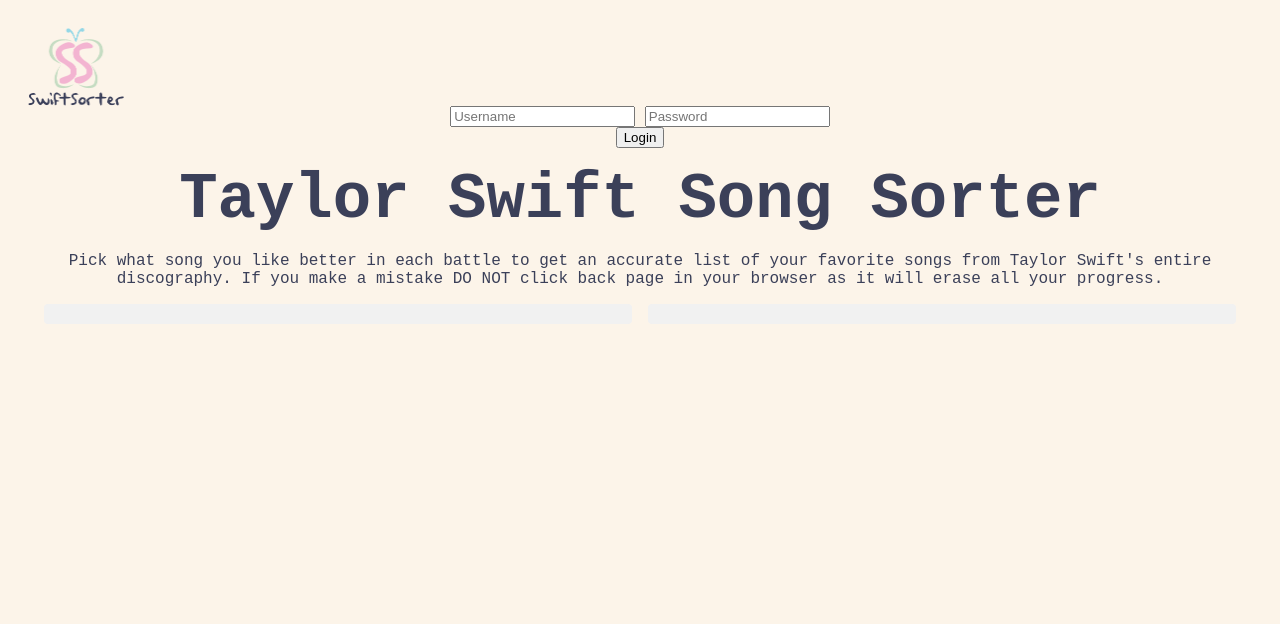
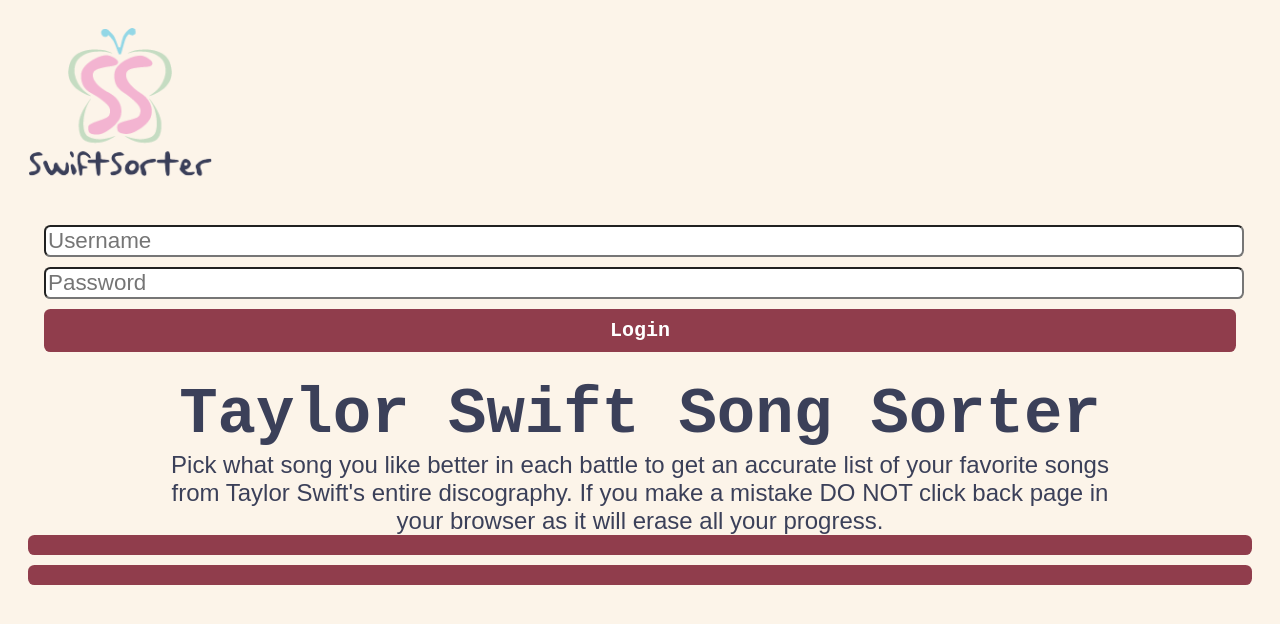
Before and after one commit to beccacohen/Becca, a plain HTML site: page index.html in a window 1280 px wide. Drawn offline with Linux system fonts and the light colour scheme; no server answers; a web font is replaced by a local one.

Commit message:
login, buttons & other basic styling

```diff
--- a/styles.css
+++ b/styles.css
@@ -9,6 +9,28 @@
 #logo {
     display: flex;
     width: 11.5rem;
+}
+
+/* Login container styles */
+.login-container {
+    padding: 1rem;
+    text-align: center;
+}
+
+.login-container input,
+.login-container button {
+    display: block;
+    margin-bottom: 10px;
+    width: 100%;
+}
+
+.info {
+    font-family: "Proxima Nova", sans-serif;
+    font-size: 1.5rem;
+    max-width: 60rem;
+    /* Set the maximum width for the .info container */
+    margin: 0 auto;
+    /* Center the .info container horizontally */
 }
 
 h2 {
@@ -24,34 +46,64 @@
 ul {
     list-style-type: none;
 }
-button#song-button1, button#song-button2 {
+
+button#song-button1,
+button#song-button2,
+button#login-button,
+button#logout-button {
     display: inline-block;
-    padding: 10px 20px;
-    font-size: 18px;
+    padding: 0.625rem 1.25rem;
+    font-size: 1.25rem;
     font-weight: bold;
     text-align: center;
     text-decoration: none;
-    background-color: #f1f1f1;
-    color: #333;
+    background-color: #903D4C;
+    color: #ffffff;
     border: none;
-    border-radius: 4px;
+    border-radius: 0.25rem;
     cursor: pointer;
     transition: background-color 0.3s ease;
-    width: 100%;
-    margin-bottom: 10px;
+    margin-bottom: 0.625rem;
     flex-basis: 48%;
+    font-family: 'Courier New', Courier, monospace;
+    border-radius: 0.4rem;
 }
 
-#song-button1:hover, #song-button2:hover {
-    background-color: #ddd;
+button#song-button1,
+button#song-button2 {
+    width: 100%;
+}
+
+#song-button1:hover,
+#song-button2:hover,
+button#login-button:hover {
+    background-color: #602732;
 }
 
 #songContainer {
     display: flex;
-    justify-content: space-evenly;
-  }
+    flex-direction: column;
+}
 
-#logo {
-    display: flex;
-    width: 6rem;
+input#username,
+input#password {
+    font-size: 1.4rem;
+    border-radius: .4rem;
 }
+
+div#error-message {
+    font-size: 1.2rem;
+}
+
+p#welcome-message {
+    font-size: 2rem;
+    margin: 0.1rem;
+}
+
+h2#progress {
+    color: #903D4C;
+}
+
+div#logoContainer {
+    padding-bottom: 2rem;
+}
```
